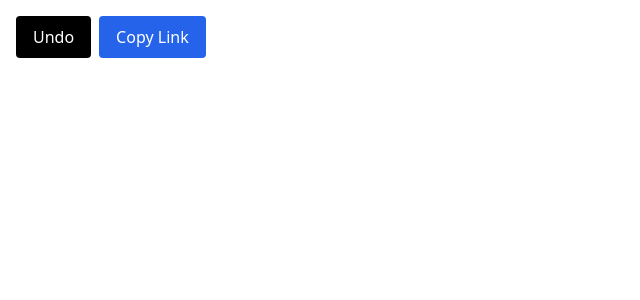
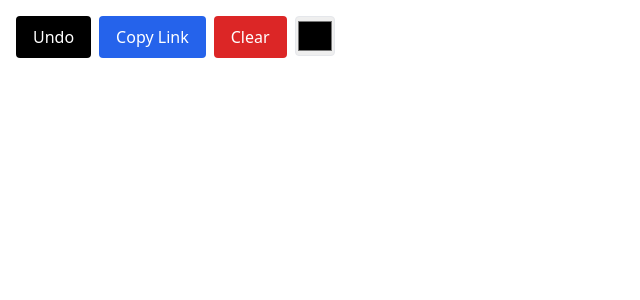
Before and after one commit to tess3r4c7/collaborative-whiteboard, a React app in the folder frontend/: page /room/1 in a window 1280 px wide. Shown: the top 300 px of the page, without its empty margins (0-640 px from the left). Built offline with nearby package versions, Linux system fonts and the light colour scheme; no server answers; the HTML template or start-up script is replaced by a standard one.

Commit message:
add stroke color support and color picker UI

```diff
--- a/frontend/src/Whiteboard.tsx
+++ b/frontend/src/Whiteboard.tsx
@@ -10,10 +10,13 @@ type Stroke = {
   id: string;
   userId: string;
   points: Point[];
+  color: string;
 };
 
 const Whiteboard = () => {
   const canvasRef = useRef<HTMLCanvasElement | null>(null);
+  const ctxRef = useRef<CanvasRenderingContext2D | null>(null)
+
   const [isDrawing, setIsDrawing] = useState(false);
 
   const [strokes, setStrokes] = useState<Stroke[]>([]);
@@ -21,6 +24,8 @@ const Whiteboard = () => {
 
   const lastEmitTime = useRef(0);
   const pointBuffer = useRef<Point[]>([]);
+
+  const [color, setColor] = useState("#000000");
 
   const { roomId } = useParams();
 
@@ -39,29 +44,26 @@ const Whiteboard = () => {
     const ctx = canvas.getContext("2d");
     if (!ctx) return;
 
+    ctxRef.current = ctx;
+
     ctx.lineWidth = 2;
     ctx.lineCap = "round";
     ctx.lineJoin = "round";
   }, []);
 
   useEffect(() => {
-    socket.on("start", ({x, y}) => {
-        const canvas = canvasRef.current;
-        if (!canvas) return;
-
-        const ctx = canvas.getContext("2d");
+    socket.on("start", ({x, y, color}) => {
+        const ctx = ctxRef.current;
         if (!ctx) return;
 
+        ctx.strokeStyle = color;
         ctx.beginPath();
         ctx.moveTo(x, y);
     });
 
     socket.on("draw", (points: Point[]) => {
-        const canvas = canvasRef.current;
-        if (!canvas) return;
-
-        const ctx = canvas.getContext("2d");
-        if (!ctx) return;
+        const ctx = ctxRef.current
+        if (!ctx) return
 
         for(const p of points) {
           ctx.lineTo(p.x, p.y);
@@ -78,11 +80,16 @@ const Whiteboard = () => {
       setStrokes((prev) => prev.filter((s) => s.id !== strokeId));
     });
 
+    socket.on("clearCanvas", () => {
+      setStrokes([]);
+    });
+
     return () => {
         socket.off("start");
         socket.off("draw");
         socket.off("strokeComplete");
         socket.off("undoStroke");
+        socket.off("clearCanvas");
     };
   }, []);
 
@@ -94,7 +101,7 @@ const Whiteboard = () => {
     const canvas = canvasRef.current;
     if (!canvas) return;
 
-    const ctx = canvas.getContext("2d");
+    const ctx = ctxRef.current;
     if (!ctx) return;
 
     ctx.clearRect(0, 0, canvas.width, canvas.height);
@@ -105,6 +112,8 @@ const Whiteboard = () => {
       ctx.beginPath();
       ctx.moveTo(stroke.points[0].x, stroke.points[0].y);
 
+      ctx.strokeStyle = stroke.color;
+
       for (let i = 1; i < stroke.points.length; i++) {
         ctx.lineTo(stroke.points[i].x, stroke.points[i].y);
       }
@@ -114,10 +123,7 @@ const Whiteboard = () => {
   };
 
   const startDrawing = (e: React.MouseEvent<HTMLCanvasElement>) => {
-    const canvas = canvasRef.current;
-    if (!canvas) return;
-
-    const ctx = canvas.getContext("2d");
+    const ctx = ctxRef.current;
     if (!ctx) return;
 
     const x = e.nativeEvent.offsetX
@@ -131,25 +137,25 @@ const Whiteboard = () => {
       id: crypto.randomUUID(),
       userId: socket.id || "local",
       points: [{x, y}],
+      color: color,
     };
 
     currentStroke.current = newStroke;
     pointBuffer.current = [];
 
-    socket.emit("start", {x, y});
+    socket.emit("start", {x, y, color});
   };
 
   const draw = (e: React.MouseEvent<HTMLCanvasElement>) => {
     if (!isDrawing) return;
 
-    const canvas = canvasRef.current;
-    if (!canvas) return;
-
-    const ctx = canvas.getContext("2d");
+    const ctx = ctxRef.current;
     if (!ctx) return;
 
     const x = e.nativeEvent.offsetX
     const y = e.nativeEvent.offsetY
+
+    ctx.strokeStyle = color;
 
     ctx.lineTo(x, y);
     ctx.stroke();
@@ -220,6 +226,11 @@ const Whiteboard = () => {
     }
   };
 
+  const handleClear = () => {
+    setStrokes([]);
+    socket.emit("clearCanvas");
+  };
+
   return (
     <div className="relative w-screen h-screen overflow-hidden">
       <div className="absolute top-4 left-4 z-10 flex gap-2">
@@ -236,6 +247,20 @@ const Whiteboard = () => {
         >
           Copy Link
         </button>
+
+        <button
+          onClick={handleClear}
+          className="bg-red-600 text-white px-4 py-2 rounded"
+        >
+          Clear
+        </button>
+
+        <input
+          type="color"
+          value={color}
+          onChange={(e) => setColor(e.target.value)}
+          className="w-10 h-10 border rounded"
+        />
       </div>
 
       <canvas
```
Also changed, not shown: 1 other file (tests, documents, lock files or other folders).
